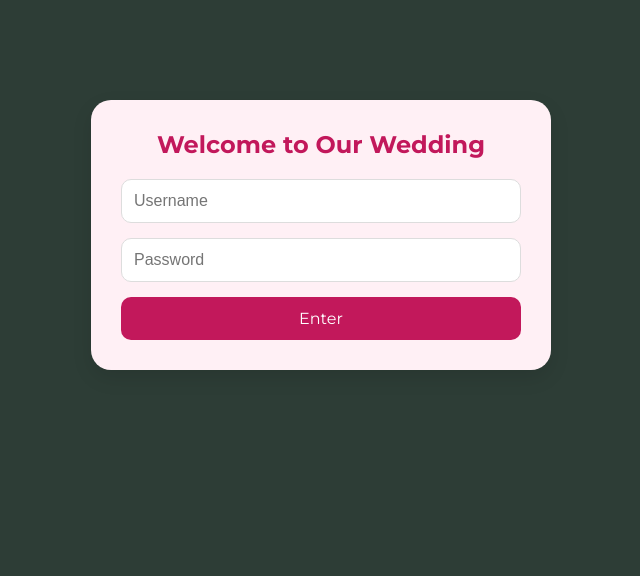
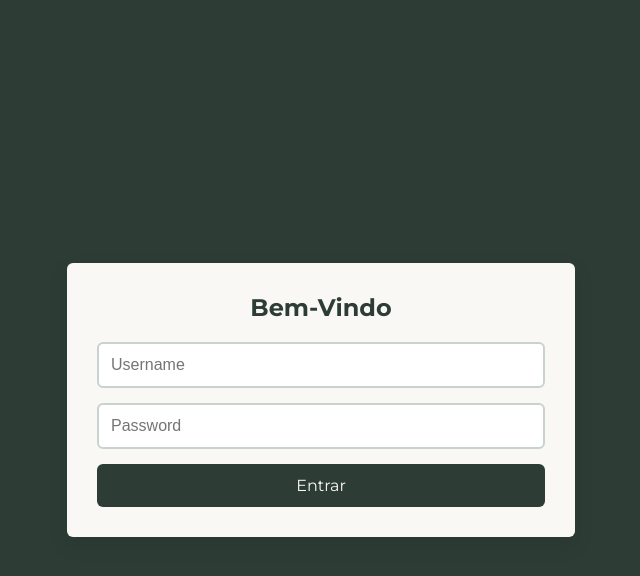
Before and after one commit to inesDiasChagas/wedding-website, a React (Create React App) app: page / in a window 1280 px wide. Shown: the top 576 px of the page, without its empty margins (319-959 px from the left). Built offline with nearby package versions, Linux system fonts and the light colour scheme.

Commit message:
Fix login Form positioning and style

```diff
--- a/src/App.js
+++ b/src/App.js
@@ -2,6 +2,7 @@ import { useState } from "react";
 import { UserType } from "./utils/User";
 import LoginForm from "./components/LoginForm/LoginForm";
 import AuthenticatedApp from "./pages/AuthenticatedApp";
+import React from "react";
 
 function App() {
   const [user, setUser] = useState(null);
@@ -16,18 +17,18 @@ function App() {
       setUser(userInfo);
       setLoginError("");
     } else {
-      setLoginError("Invalid username or password");
+      setLoginError("Credenciais inválidas");
     }
   };
 
   return (
-    <div>
+    <React.Fragment>
       {user ? (
         <AuthenticatedApp user={user} />
       ) : (
         <LoginForm onSubmit={handleLogin} error={loginError} />
       )}
-    </div>
+    </React.Fragment>
   );
 }
 
--- a/src/components/LoginForm/LoginForm.css
+++ b/src/components/LoginForm/LoginForm.css
@@ -1,20 +1,15 @@
-@import url('https://fonts.googleapis.com/css2?family=Playfair+Display:wght@600&display=swap');
-
 .login-container {
-    max-width: 400px;
-    margin: 100px auto;
-    background: #fff0f5;
-    padding: 30px;
-    border-radius: 20px;
-    box-shadow: 0 8px 20px rgba(0, 0, 0, 0.1);
-    animation: fadeIn 1s ease-out;
+    font-family: "Montserrat";
+    margin: 1.5rem;
+    background: var(--main-foreground-color);
+    padding: 1.875rem;
+    border-radius: 0.375rem;
+    box-shadow: 0 0.5rem 1.25rem rgba(0, 0, 0, 0.1);
 }
 
 .login-title {
-    text-align: center;
-    font-size: 24px;
-    margin-bottom: 20px;
-    color: #c2185b;
+    margin-bottom: 1.25rem;
+    color: var(--main-background-color);
 }
 
 .login-form {
@@ -24,48 +19,60 @@
 }
 
 .login-input {
-    padding: 12px;
-    font-size: 16px;
-    border: 1px solid #ddd;
-    border-radius: 10px;
-    outline: none;
+    padding: 0.75rem;
+    font-size: 1rem;
+    border: 0.125rem solid #c9d3ce;
+    border-radius: 0.375rem;
     transition: border 0.3s;
+    color: var(--main-background-color);
 }
 
 .login-input:focus {
-    border-color: #c2185b;
+    border-color: var(--main-background-color);
 }
 
 .login-button {
-    background-color: #c2185b;
-    color: white;
-    padding: 12px;
+    background-color: var(--main-background-color);
+    color: var(--main-foreground-color);
+    padding: 0.75rem;
     border: none;
-    border-radius: 10px;
-    font-size: 16px;
+    border-radius: 0.375rem;
+    font-size: 1rem;
     cursor: pointer;
-    transition: background 0.3s;
 }
 
 .login-button:hover {
-    background-color: #a3154e;
+    background-color: #576861;
 }
 
 .login-error {
     color: red;
-    font-size: 14px;
+    font-size: 0.875rem;
     text-align: center;
 }
 
-/* Animation */
-@keyframes fadeIn {
-    from {
-        opacity: 0;
-        transform: translateY(15px);
-    }
-
-    to {
-        opacity: 1;
-        transform: translateY(0);
+@media (min-width: 375px) {
+.login-container {
+    margin: 2rem auto;
+    padding: 1.875rem;
+    max-width: 75vw;
     }
 }
+
+@media (min-width: 768px) {
+    .login-container {
+        max-width: 50vw;
+    }
+}
+
+@media (min-width: 1024px) {
+    .login-container {
+        max-width: 35vw;
+    }
+}
+
+@media (min-width: 1440px) {
+    .login-container {
+        max-width: 20vw;
+    }
+}
--- a/src/components/LoginForm/LoginForm.js
+++ b/src/components/LoginForm/LoginForm.js
@@ -1,10 +1,10 @@
 // src/components/LoginForm.jsx
-import { useState } from 'react';
-import './LoginForm.css';
+import { useState } from "react";
+import "./LoginForm.css";
 
 export default function LoginForm({ onSubmit, error }) {
-  const [username, setUsername] = useState('');
-  const [password, setPassword] = useState('');
+  const [username, setUsername] = useState("");
+  const [password, setPassword] = useState("");
 
   const handleSubmit = (e) => {
     e.preventDefault();
@@ -12,25 +12,27 @@ export default function LoginForm({ onSubmit, error }) {
   };
 
   return (
-    <div className="login-container fade-in">
-      <h2 className="login-title">Welcome to Our Wedding</h2>
-      <form onSubmit={handleSubmit} className="login-form">
+    <div className='login-container fade-in'>
+      <h2 className='login-title'>Bem-Vindo</h2>
+      <form onSubmit={handleSubmit} className='login-form'>
         <input
-          type="text"
-          placeholder="Username"
+          type='text'
+          placeholder='Username'
           value={username}
-          className="login-input"
+          className='login-input'
           onChange={(e) => setUsername(e.target.value)}
         />
         <input
-          type="password"
-          placeholder="Password"
+          type='password'
+          placeholder='Password'
           value={password}
-          className="login-input"
+          className='login-input'
           onChange={(e) => setPassword(e.target.value)}
         />
-        {error && <div className="login-error">{error}</div>}
-        <button type="submit" className="login-button">Enter</button>
+        {error && <div className='login-error'>{error}</div>}
+        <button type='submit' className='login-button'>
+          Entrar
+        </button>
       </form>
     </div>
   );
--- a/src/components/Sections/AnnouncementSection.css
+++ b/src/components/Sections/AnnouncementSection.css
@@ -10,7 +10,7 @@
     display: flex;
     flex-direction: column;
     border:var(--main-foreground-color) solid 3px;
-    border-radius: 5px;
+    border-radius: 0.375rem;
     padding: 3rem;
     background: rgba(37, 58, 52, 0.25);
 }
--- a/src/index.css
+++ b/src/index.css
@@ -23,10 +23,13 @@ body {
   background-color: var(--main-background-color);
   color: var(--main-foreground-color);
   text-align: center;
+
 }
 
 #root {
   height: 100%;
+  align-content: center;
+  align-items: center;
 }
 
 
```
Also changed, not shown: src/App.css (deleted, +0 -38 lines).
